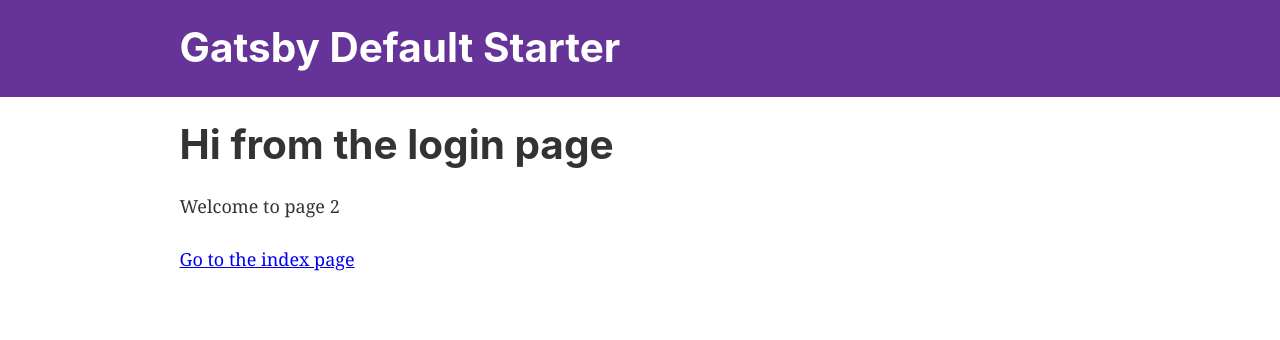
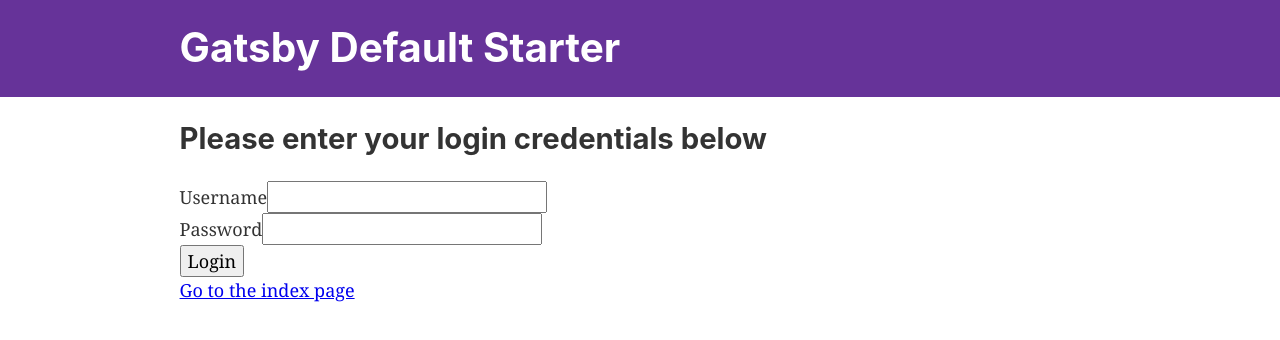
Before and after one commit to rhuehnergarth/seniordesignlab03, a Gatsby site: page / in a window 1280 px wide. Built offline with nearby package versions, Linux system fonts and the light colour scheme; Gatsby itself is replaced by a stand-in of ours.

Commit message:
Added the login info to the right page

```diff
--- a/src/pages/index.js
+++ b/src/pages/index.js
@@ -8,8 +8,21 @@
 const IndexPage = () => (
   <Layout>
     <Seo title="Login page" />
-    <h1>Hi from the login page</h1>
-    <p>Welcome to page 2</p>
+    <h2>Please enter your login credentials below</h2>
+    {
+        <div>
+            <label>
+                Username
+                <input type="text" name="username"/><br />
+            </label>
+            <label>
+                Password
+                <input type="password"name="password"/><br />
+            </label>
+            <button id = "login"> Login </button>
+        </div>
+    }
+
     <Link to="/nav/">Go to the index page</Link>
 
   </Layout>
```
